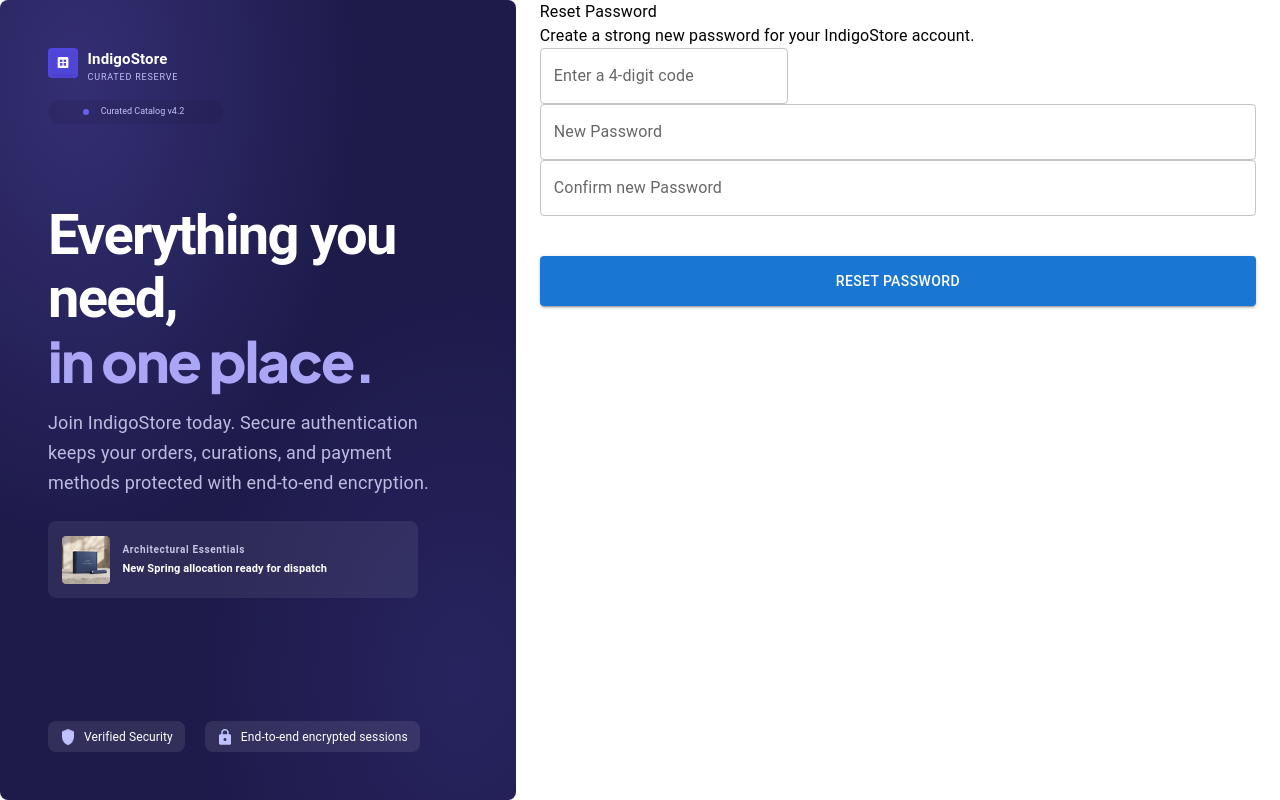
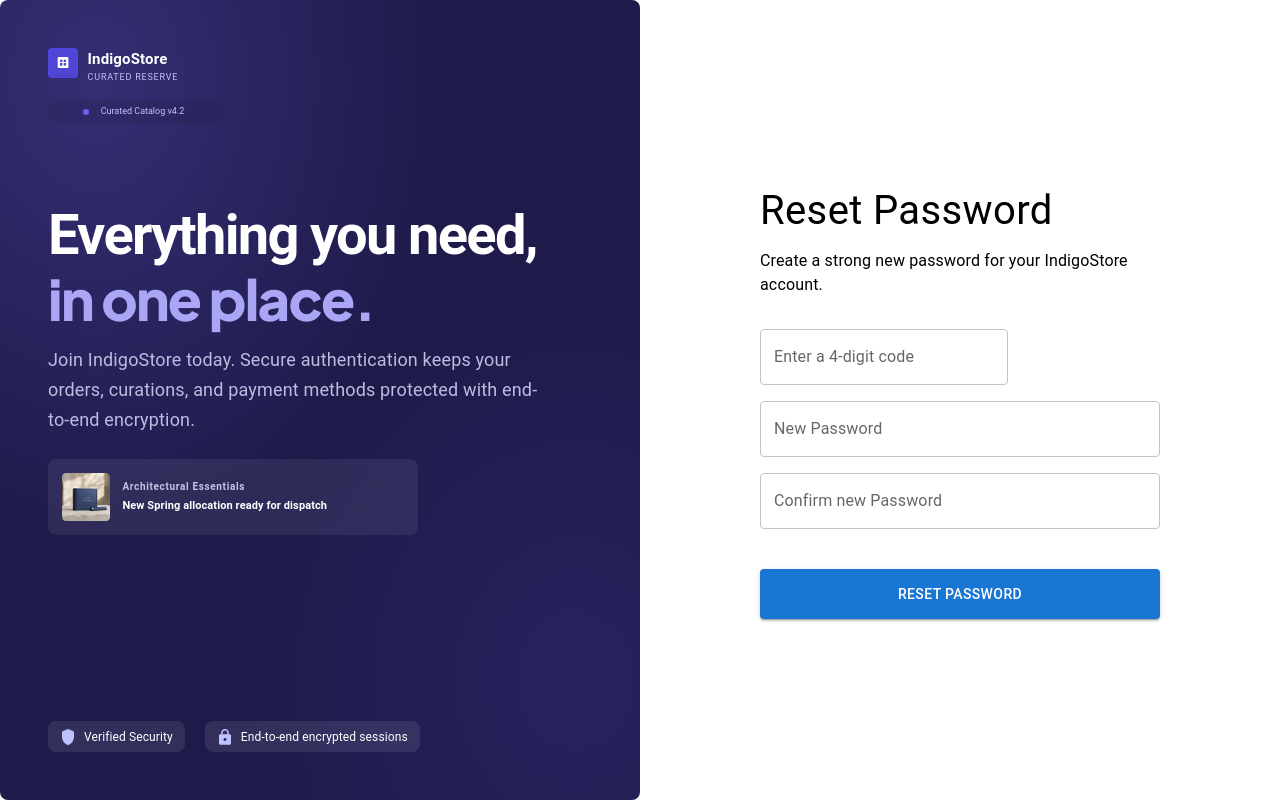
Before and after one commit to Amrmhani/final-react-pro, a React (Vite) app: page /reset-password in a window 1280 px wide. Built offline with nearby package versions, Linux system fonts and the light colour scheme.

Commit message:
add MUI components to ResetPassword page

```diff
--- a/src/assets/ResetPassword/ResetPassword.jsx
+++ b/src/assets/ResetPassword/ResetPassword.jsx
@@ -63,13 +63,32 @@ export default function ResetPassword() {
       >
         <ResetPasswordSidePanel />
       </Box>
-      <Box>
-        <Container>
+      <Box
+        sx={{
+          flex: 1,
+          display: "flex",
+          justifyContent: "center",
+          alignItems: "center",
+          px: { xs: 2, md: 4 },
+          py: 4,
+        }}
+      >
+        <Container
+          maxWidth={false}
+          sx={{
+            width: "100%",
+            maxWidth: 448,
+            p: 0,
+            m: 0,
+          }}
+
+        >
           <Box>
-            <Typography className="font-Primary">
+            <Typography className="font-Primary"
+            sx={{fontSize:40,mb:1}}>
               Reset Password
             </Typography>
-            <Typography className="font-secondery">
+            <Typography className="font-secondery" sx={{mb:4}}>
               Create a strong new password for your IndigoStore account.
             </Typography>
           </Box>
@@ -85,7 +104,13 @@ export default function ResetPassword() {
             <TextField
               label="Enter a 4-digit code"
               type="text"
-              inputProps={{ maxLength: 4, inputMode: "numeric" }}
+              slotProps={{
+                htmlInput: {
+                  maxLength: 4,
+                  inputMode: "numeric",
+                },
+              }}
+              sx={{mb:2}}
               {...register("code")}
               error={!!errors.code}
               helperText={errors.code?.message}
@@ -95,6 +120,7 @@ export default function ResetPassword() {
               label="New Password"
               type="password"
               fullWidth
+              sx={{mb:2}}
               {...register("newPassword")}
               error={!!errors.newPassword}
               helperText={errors.newPassword?.message}
```
